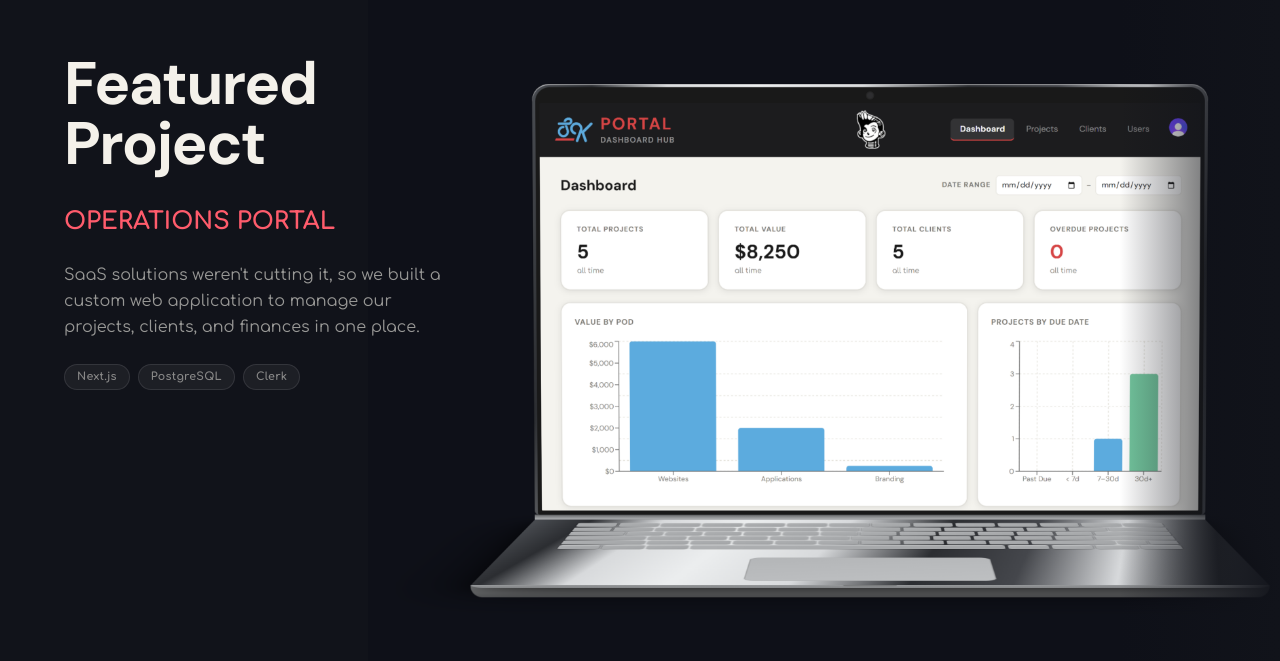
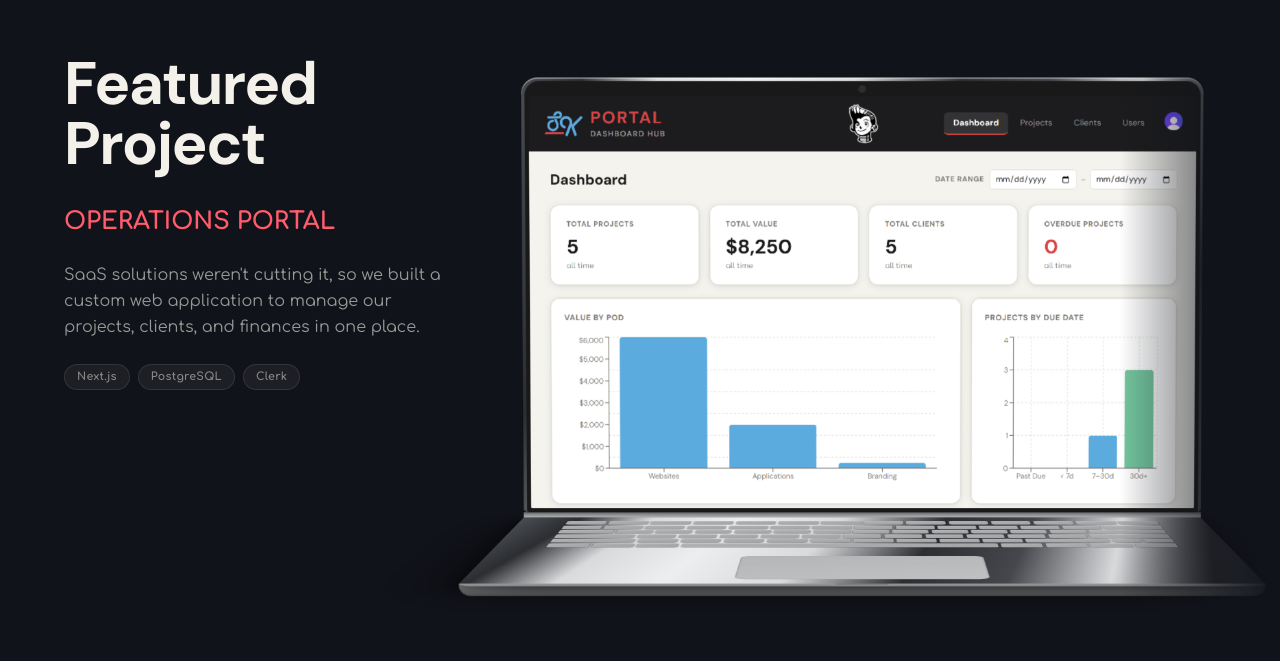
Before and after one commit to SloppyKo/SloppyKo.-Creative-Studio-Site, a Next.js app: page / in a window 1280 px wide. Shown: the part 1839-2500 px from the top of the page. Built offline with nearby package versions, Linux system fonts and the light colour scheme.

Commit message:
new laptop 0.2.1

```diff
--- a/app/page.tsx
+++ b/app/page.tsx
@@ -163,7 +163,7 @@ export default function Home() {
 
           <div className="shrink-0 w-full md:w-[78vw] relative md:-ml-36 md:-mt-16">
             <Image
-              src="/images/hero/laptopfinal3.png"
+              src="/images/hero/laptopfinal4.png"
               alt="Operations Portal Dashboard"
               width={2821}
               height={1853}
```
Also changed, not shown: public/images/hero/laptopfinal4.png (added).
